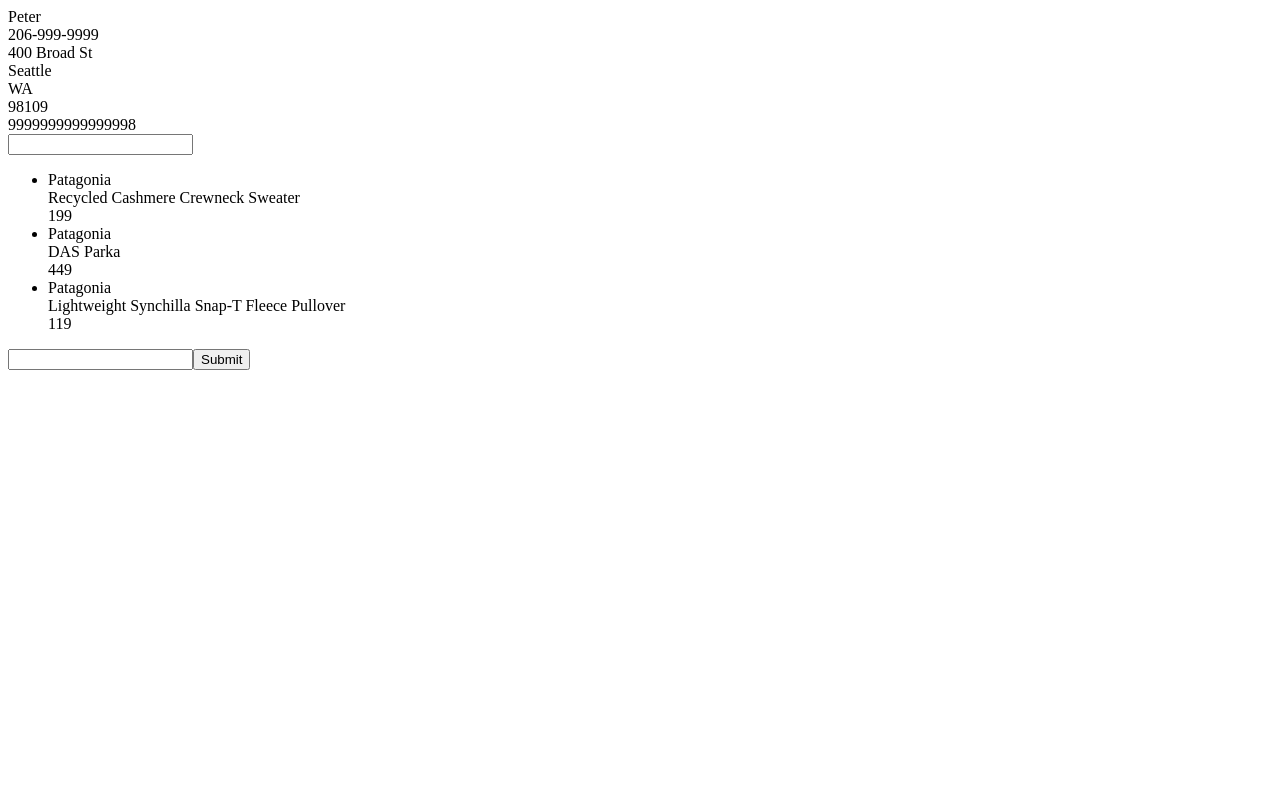
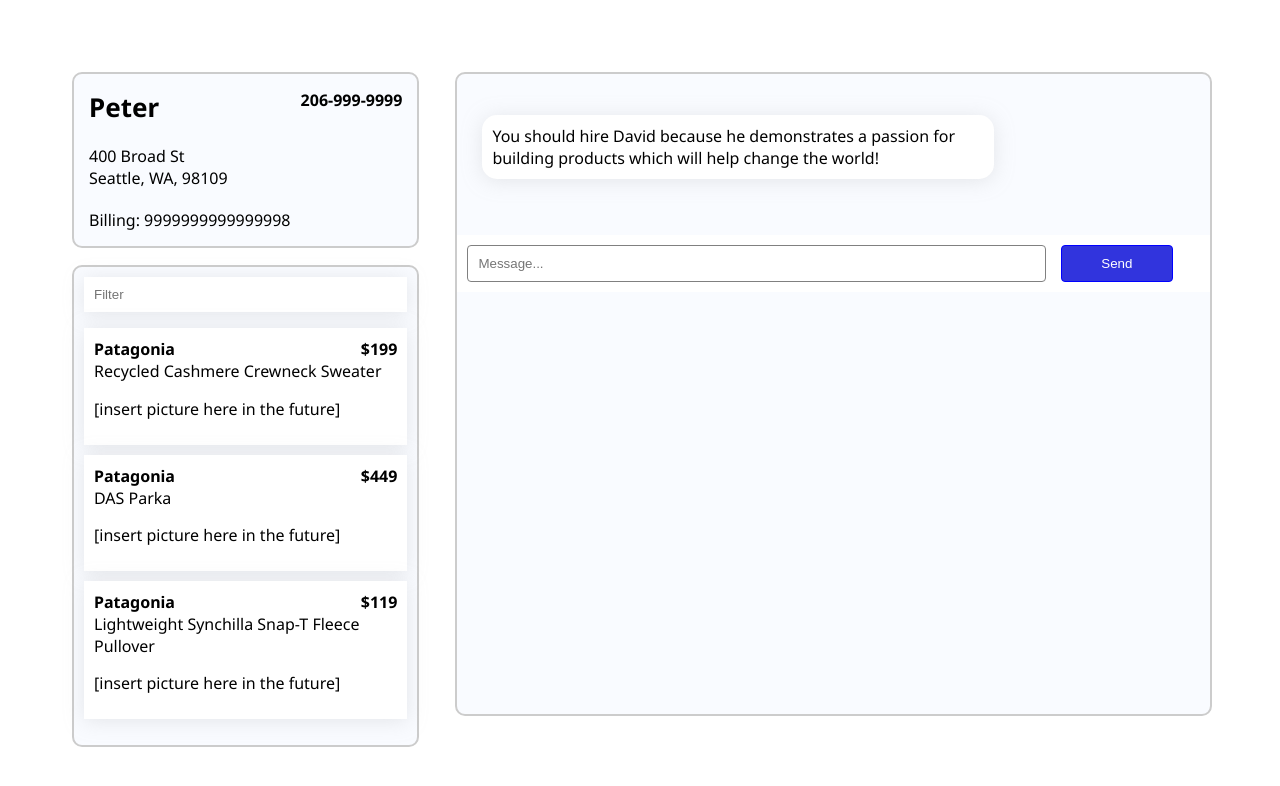
Before and after one commit to davidmwei/parrotmob-demo, a React app: page / in a window 1280 px wide. Built offline with nearby package versions, Linux system fonts and the light colour scheme.

Commit message:
Finish all components and styling

```diff
--- a/public/index.html
+++ b/public/index.html
@@ -24,7 +24,9 @@
       work correctly both with client-side routing and a non-root public URL.
       Learn how to configure a non-root public URL by running `npm run build`.
     -->
-    <title>React App</title>
+    <link rel="preconnect" href="https://fonts.gstatic.com">
+    <link href="https://fonts.googleapis.com/css2?family=Noto+Sans:ital,wght@0,400;0,700;1,400;1,700&display=swap" rel="stylesheet">
+    <title>ParrotMob Challenge</title>
   </head>
   <body>
     <noscript>You need to enable JavaScript to run this app.</noscript>
--- a/src/components-parrotmob/TransactionHistory/Transaction.js
+++ b/src/components-parrotmob/TransactionHistory/Transaction.js
@@ -4,14 +4,19 @@
     render() {
         return (
             <li className='trans'>
-                <div className='brand'>
-                    {this.props.brand}
+                <div className='top'>
+                    <div className='brand'>
+                        {this.props.brand}
+                    </div>
+                    <div className='price'>
+                        {'$' + this.props.price}
+                    </div>
                 </div>
                 <div className='item'>
                     {this.props.item}
                 </div>
-                <div className='price'>
-                    {this.props.price}
+                <div className='picture'>
+                    [insert picture here in the future]
                 </div>
             </li>
         )
--- a/src/data-parrotmob/customer.json
+++ b/src/data-parrotmob/customer.json
@@ -8,7 +8,7 @@
             "state": "CA",
             "zip": 94704,
             "age": 99,
-            "billing": 9999999999999999,
+            "billing": 9999999999999998,
             "transactions": [
                 {
                     "brand": "Nike",
@@ -35,7 +35,7 @@
             "state": "NY",
             "zip": 10027,
             "age": 25,
-            "billing": 9999999999999999,
+            "billing": 9999999999999998,
             "transactions": [
                 {
                     "brand": "Rogue",
--- a/src/index.js
+++ b/src/index.js
@@ -3,6 +3,9 @@
 
 import ParrotMob from './ParrotMob.js';
 
+import './stylesheets/ChatInterface.css';
+import './stylesheets/CustomerDetails.css';
+import './stylesheets/ParrotMob.css';
 
 ReactDOM.render(
   <ParrotMob />,
--- a/src/sections-parrotmob/ChatInterface.js
+++ b/src/sections-parrotmob/ChatInterface.js
@@ -26,7 +26,10 @@
         } else {
             this.setState({
                 message: '',
-                log: []
+                log: [{
+                    client: 0,
+                    message: 'You should hire David because he demonstrates a passion for building products which will help change the world!'
+                }]
             })
         }
     }
@@ -37,13 +40,30 @@
 
     handleSubmit(e) {
         e.preventDefault()
+
+        if (this.state.message === '') {
+            return false;
+        }
+
         this.setState({
             log: this.state.log.concat({
                 client: 1,
                 message: this.state.message
             })
         })
+        console.log(this.state.log)
+        if (this.state.log.length === 3) {
+            this.setState({
+                log: this.state.log.concat({
+                    client: 0,
+                    message: 'I know right, he is a great fit!'
+                })
+            })
+        }
         localStorage.setItem('log: ' + this.props.customer["name"], JSON.stringify(this.state))
+        this.setState({
+            message: ''
+        })
     }
 
     render() {
@@ -59,9 +79,9 @@
                 <div className='input-container'>
                     <form onSubmit={this.handleSubmit}>
                         <label>
-                            <input type='text' value={this.state.message} onChange={this.handleChange}/>
+                            <input className='mess-field' type='text' placeholder='Message...' value={this.state.message} onChange={this.handleChange}/>
                         </label>
-                        <input type='submit' value='Submit' />
+                        <input className='sub-but' type='submit' value='Send' />
                     </form>
                 </div>
             </div>
--- a/src/sections-parrotmob/CustomerDetails.js
+++ b/src/sections-parrotmob/CustomerDetails.js
@@ -7,28 +7,26 @@
         let customer = this.props.customer
 
         return (
-            <div className='CustomerDetails'>
-                <div className='Personal-Info'>
+            <div className='customer-details'>
+                <div className='personal-info'>
+                    <div className='identity'>
                         <div id='name'>
                             { customer["name"] }
                         </div>
                         <div id='phone'>
                             { customer["phone"] }
                         </div>
+                    </div>
+                    <div className='shipping'>
                         <div id='address'>
                             { customer["address"] }
                         </div>
-                    <div id='city'>
-                        { customer["city"] }
+                        <div id='city-state-zip'>
+                            { customer["city"] + ', ' + customer["state"] + ', ' + customer["zip"] }
                         </div>
-                    <div id='state'>
-                        { customer["state"] }
                     </div>
-                    <div id='zip'>
-                        { customer["zip"] }
-                    </div>
-                    <div id='billing'>
-                        { customer["billing"] }
+                    <div className='billing'>
+                        { 'Billing: ' + customer["billing"] }
                     </div>
                 </div>
                 <TransactionHistory customer={customer}/>
--- a/src/sections-parrotmob/TransactionHistory.js
+++ b/src/sections-parrotmob/TransactionHistory.js
@@ -26,7 +26,7 @@
 
         return (
             <div className='trans-history'>
-                <input type='text' value={this.state.value} onChange={this.handleChange} />
+                <input className='filter-bar' type='text' placeholder='Filter' value={this.state.value} onChange={this.handleChange} />
                 <ul className='trans-list'>
                     {transactions.filter(transaction => (transaction.brand + " " + transaction.item).includes(this.state.input)).map(trans => {
                                 let brand = trans.brand;
--- /dev/null
+++ b/src/stylesheets/ChatInterface.css
@@ -0,0 +1,76 @@
+.chat-box {
+    width: 65%;
+    height: 80vh;
+    margin-left: 3%;
+    margin-right: 5%;
+    background: #F9FBFF;
+    border: 2px solid #CCCCCC;
+    border-radius: 10px;
+}
+
+/* ----------- Chat List ----------- */
+
+.chat-box {
+    overflow: auto;
+    display: flex;
+    flex-direction: column;
+}
+
+.chat-box .messages-container .messages-list {
+    padding: 25px;
+}
+
+.chat-box .input-container {
+    padding-top: 10px;
+    padding-bottom: 10px;
+    padding-left: 10px;
+    background: #FFFFFF;
+    position: sticky;
+    bottom: 0px;
+}
+
+.chat-box .input-container .mess-field {
+    padding: 10px;
+    background: #FFFFFF;
+    border-radius: 4px;
+    border: 1px solid grey;
+    width: 75%;
+}
+
+.chat-box .input-container .sub-but {
+    margin-left: 2%;
+    background: #3134DD;
+    border-radius: 4px;
+    border: 1px solid blue;
+    color: white;
+    padding: 10px;
+    width: 15%;
+}
+
+
+
+/* ----------- Chat Bubble ----------- */
+
+.bubble {
+    list-style-type: none;
+    margin-bottom: 15px;
+}
+
+.bubble .client-true {
+    padding: 10px;
+    background: #000261;
+    color: white;
+    width: 70%;
+    margin-right: 0;
+    margin-left: auto;
+    border-radius: 15px;
+    filter: drop-shadow(0px 2px 10px rgba(169, 169, 169, 0.25));
+}
+
+.bubble .client-false {
+    padding: 10px;
+    background: #FFFFFF;
+    width: 70%;
+    border-radius: 15px;
+    filter: drop-shadow(0px 2px 10px rgba(169, 169, 169, 0.25));
+}
--- /dev/null
+++ b/src/stylesheets/CustomerDetails.css
@@ -0,0 +1,97 @@
+.customer-details {
+    width: 30%;
+}
+
+.personal-info {
+    background: #F9FBFF;
+    border: 2px solid #CCCCCC;
+    border-radius: 10px;
+    padding: 15px;
+    margin-bottom: 5%;
+}
+
+.personal-info .identity {
+    font-weight: bold;
+    display: flex;
+    flex-direction: row;
+    justify-content: space-between;
+}
+
+.personal-info .identity #name {
+    font-size: 26px;
+}
+
+.personal-info .identity #phone {
+    font-weight: bold;
+    text-align: center;
+    float: right;
+}
+
+.personal-info .shipping {
+    margin-top: 20px;
+}
+
+.personal-info .billing {
+    margin-top: 20px;
+}
+
+
+
+
+
+/* ----------- Trans History ----------- */
+
+.trans-history {
+    padding: 10px;
+    background: #F9FBFF;
+    border: 2px solid #CCCCCC;
+    border-radius: 10px;
+}
+
+.trans-history .filter-bar {
+    width: 100%;
+    filter: drop-shadow(0px 2px 10px rgba(169, 169, 169, 0.25));
+    box-sizing: border-box;
+    background-color: white;
+    padding: 10px;
+    border: none;
+}
+
+
+
+/* ----------- Trans ----------- */
+
+.trans-list {
+    padding: 0px;
+}
+
+.trans {
+    list-style-type: none;
+    padding: 10px;
+    margin-bottom: 10px;
+    background-color: white;
+    filter: drop-shadow(0px 2px 10px rgba(169, 169, 169, 0.25));
+}
+
+.trans .top {
+    font-weight: bold;
+    display: flex;
+    flex-direction: row;
+    justify-content: space-between;
+}
+
+.trans .picture {
+    margin-top: 5%;
+    margin-bottom: 5%;
+}
+
+
+
+
+
+input:focus,
+select:focus,
+textarea:focus,
+button:focus {
+    outline: none;
+}
--- /dev/null
+++ b/src/stylesheets/ParrotMob.css
@@ -0,0 +1,10 @@
+html {
+    font-family: 'Noto Sans', sans-serif;
+    margin-top: 5%;
+    margin-left: 5%;
+}
+
+.parrotmob-main {
+    display: flex;
+    flex-direction: row;
+}
```
Also changed, not shown: PARROTMOB.md (+13 -8 lines), 1 other file. Lines whose indentation alone changed are shown as unchanged.
